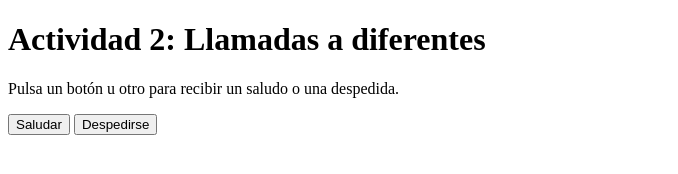
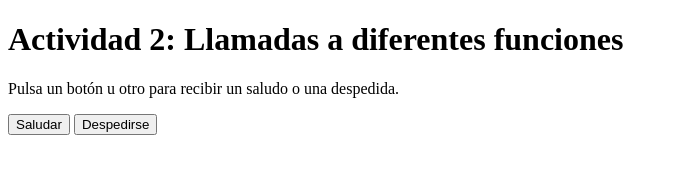
Before and after one commit to ccarrec0610/Tema-2, a plain HTML site: page Actividad 2/index.html in a window 1280 px wide. Shown: the whole page, without its empty margins (0-678 px from the left). Drawn offline with Linux system fonts and the light colour scheme.

Commit message:
Update index.html

```diff
--- a/Actividad 2/index.html
+++ b/Actividad 2/index.html
@@ -10,7 +10,7 @@
     </head>
 
     <body>
-        <h1>Actividad 2: Llamadas a diferentes</h1>
+        <h1>Actividad 2: Llamadas a diferentes funciones</h1>
         <p>Pulsa un botón u otro para recibir un saludo o una despedida.</p>
         <button onclick="Saludar()">Saludar</button>
         <button onclick="Despedirse()">Despedirse</button>
```
